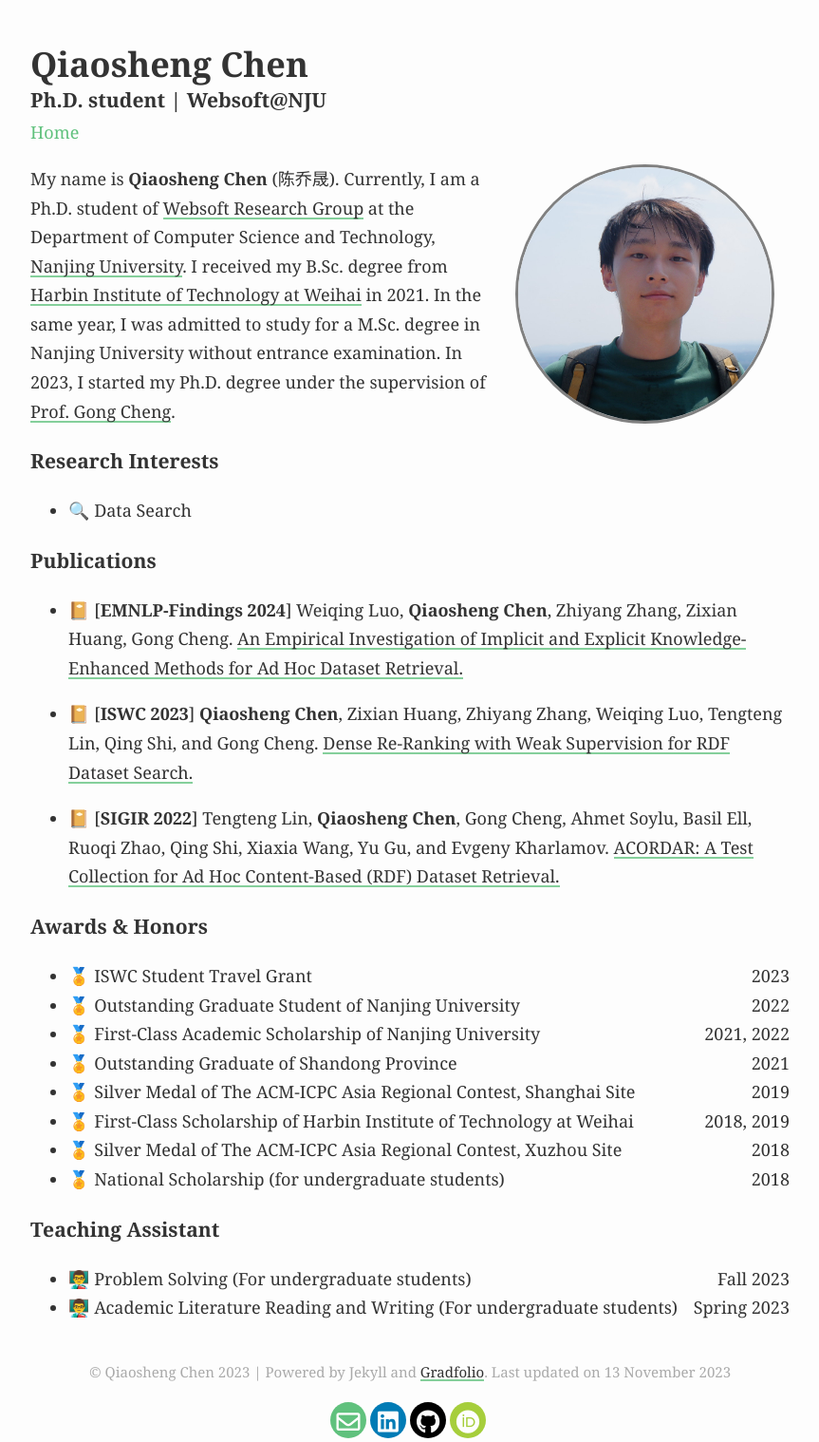
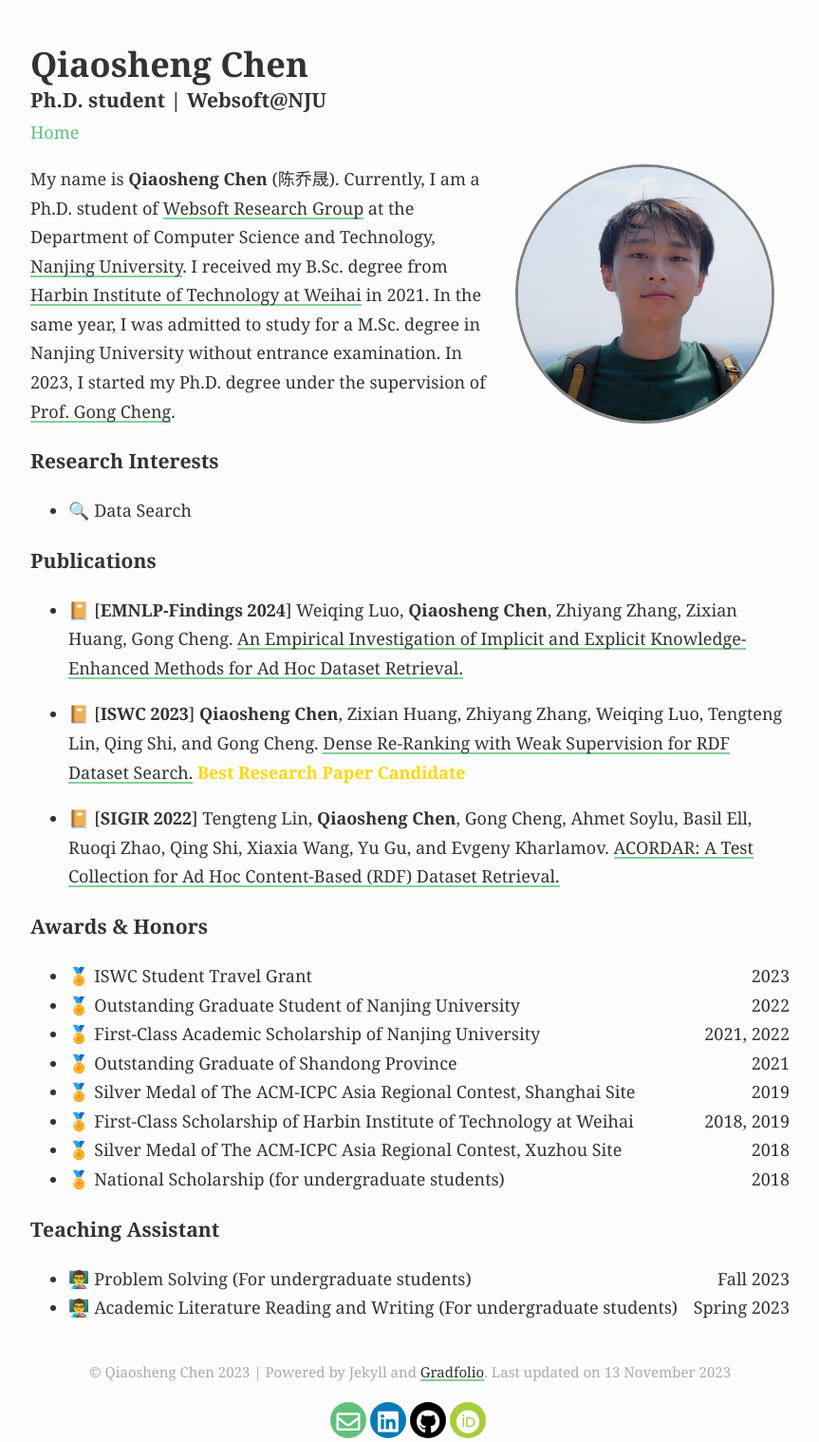
Before and after one commit to cqsss/cqsss.github.io, a Jekyll site: the page built from index.md, in a window 1280 px wide. Shown: the whole page at 95% size, without its empty margins (208-1071 px from the left). Built offline with Jekyll 4.4.1, drawn with Linux system fonts in a browser that asks for light colours; nearby versions of some CDN libraries.

Commit message:
Update 2023/11/13

```diff
--- a/index.md
+++ b/index.md
@@ -17,7 +17,7 @@ My name is **Qiaosheng Chen** (陈乔晟). Currently, I am a Ph.D. student of [W
 
 - 📔 [**EMNLP-Findings 2024**] Weiqing Luo, **Qiaosheng Chen**, Zhiyang Zhang, Zixian Huang, Gong Cheng. [An Empirical Investigation of Implicit and Explicit Knowledge-Enhanced Methods for Ad Hoc Dataset Retrieval.]()
 
-- 📔 [**ISWC 2023**] **Qiaosheng Chen**, Zixian Huang, Zhiyang Zhang, Weiqing Luo, Tengteng Lin, Qing Shi, and Gong Cheng. [Dense Re-Ranking with Weak Supervision for RDF Dataset Search.]()
+- 📔 [**ISWC 2023**] **Qiaosheng Chen**, Zixian Huang, Zhiyang Zhang, Weiqing Luo, Tengteng Lin, Qing Shi, and Gong Cheng. [Dense Re-Ranking with Weak Supervision for RDF Dataset Search.](https://doi.org/10.1007/978-3-031-47240-4_2) **<font color=Gold>Best Research Paper Candidate</font>**
 
 - 📔 [**SIGIR 2022**] Tengteng Lin, **Qiaosheng Chen**, Gong Cheng, Ahmet Soylu, Basil Ell, Ruoqi Zhao, Qing Shi, Xiaxia Wang, Yu Gu, and Evgeny Kharlamov. [ACORDAR: A Test Collection for Ad Hoc Content-Based (RDF) Dataset Retrieval.](https://doi.org/10.1145/3477495.3531729)
 
```
